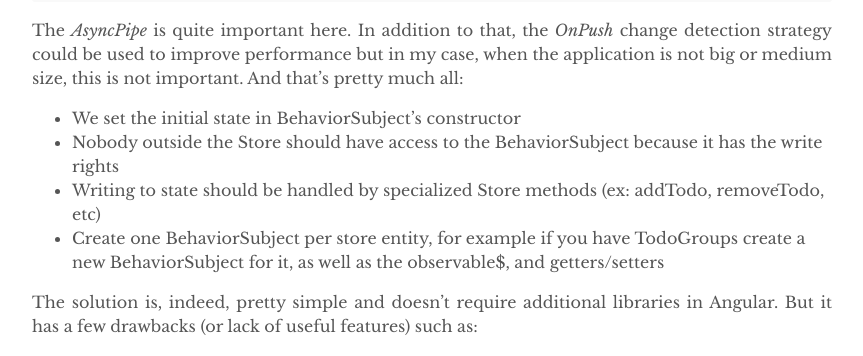
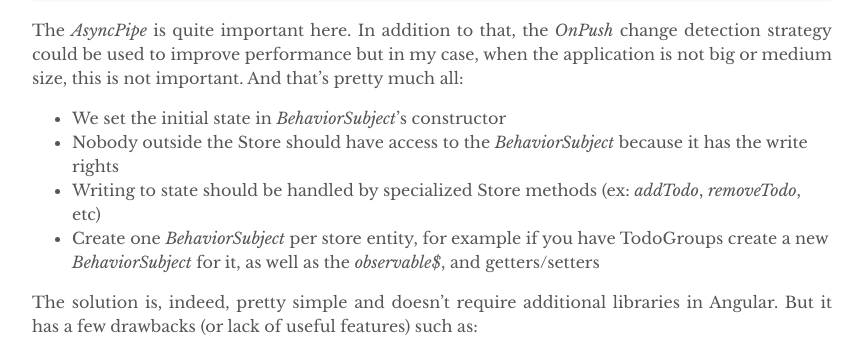
Before and after one commit to eugenesimakin/eugenesimakin.github.io, a Jekyll site: the page built from _posts/2019-08-14-ng-rxjs-state-management.markdown, in a window 1280 px wide. Shown: the part 1205-1561 px from the top of the page, without its empty margins (208-1071 px from the left). Built offline with Jekyll 4.4.1, drawn with Linux system fonts in a browser that asks for light colours.

```diff
--- a/_posts/2019-08-14-ng-rxjs-state-management.markdown
+++ b/_posts/2019-08-14-ng-rxjs-state-management.markdown
@@ -47,10 +47,10 @@ Inside an ng component:
 The _AsyncPipe_ is quite important here. In addition to that, the _OnPush_ change detection strategy could be
 used to improve performance but in my case, when the application is not big or medium size, this is not important.
 And that's pretty much all:
-- We set the initial state in BehaviorSubject's constructor
-- Nobody outside the Store should have access to the BehaviorSubject because it has the write rights
-- Writing to state should be handled by specialized Store methods (ex: addTodo, removeTodo, etc)
-- Create one BehaviorSubject per store entity, for example if you have TodoGroups create a new BehaviorSubject for it, as well as the observable$, and getters/setters
+- We set the initial state in _BehaviorSubject_'s constructor
+- Nobody outside the Store should have access to the _BehaviorSubject_ because it has the write rights
+- Writing to state should be handled by specialized Store methods (ex: _addTodo_, _removeTodo_, etc)
+- Create one _BehaviorSubject_ per store entity, for example if you have TodoGroups create a new _BehaviorSubject_ for it, as well as the _observable$_, and getters/setters
 
 The solution is, indeed, pretty simple and doesn't require additional libraries in Angular.
 But it has a few drawbacks (or lack of useful features) such as:
```
